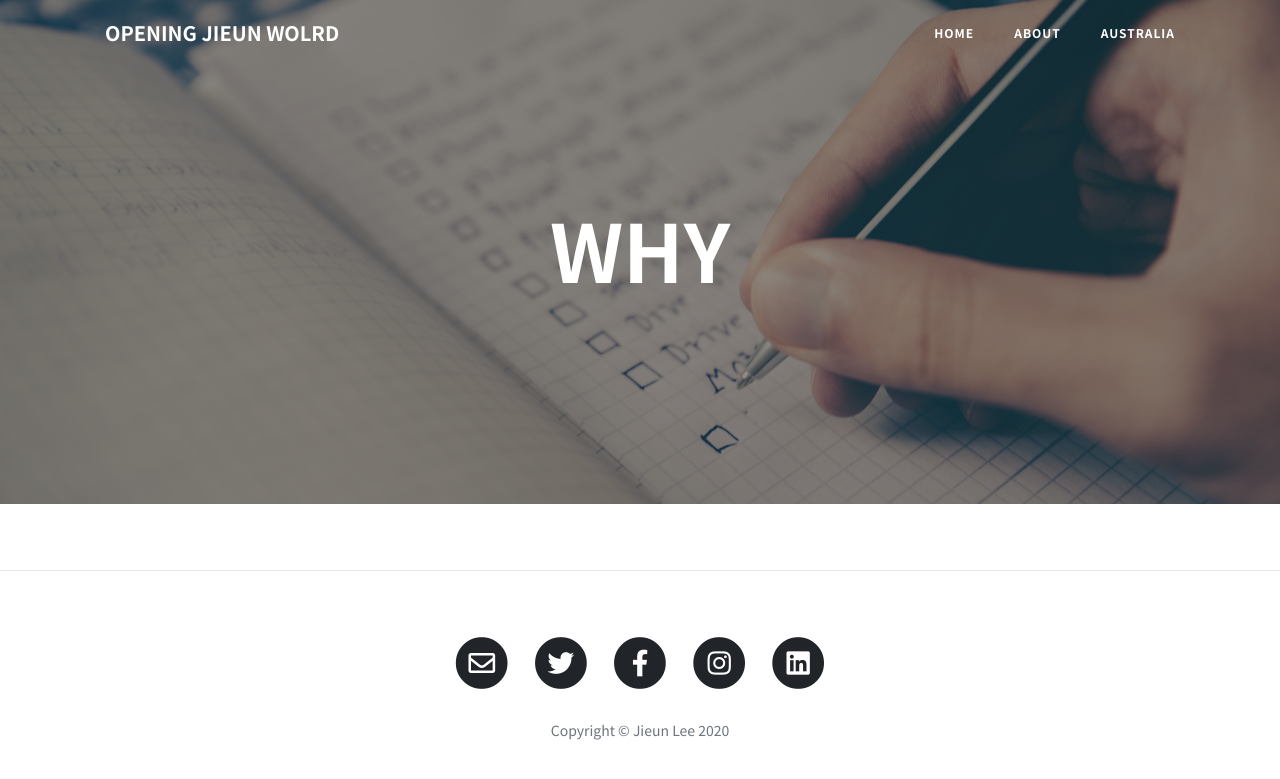
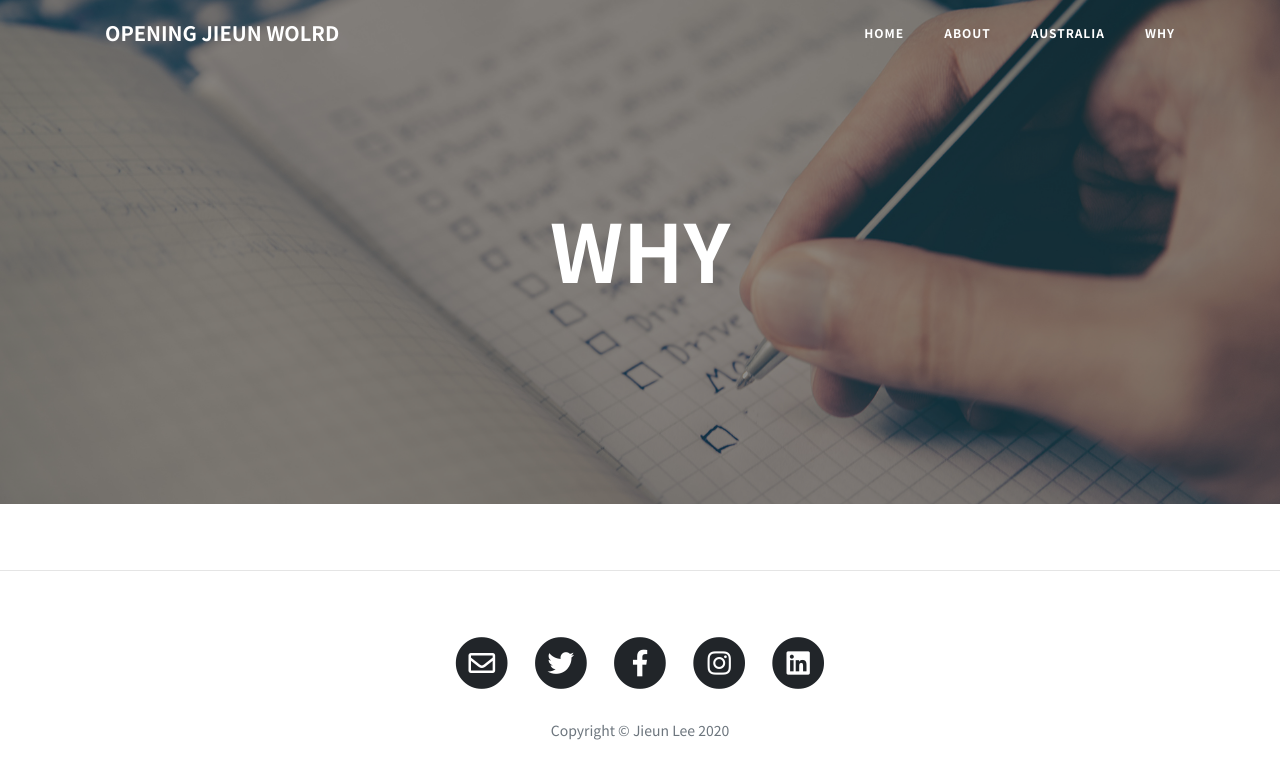
Before and after one commit to Jieun-june-lee/Openingjieun, a Jekyll site: the page built from category/Why.html, in a window 1280 px wide. Shown: the top 779 px of the page. Built offline with Jekyll 4.4.1, drawn with Linux system fonts in a browser that asks for light colours.

Commit message:
category

```diff
--- a/_includes/navbar.html
+++ b/_includes/navbar.html
@@ -17,6 +17,9 @@
         <li class="nav-item">
           <a class="nav-link" href="{{ "/posts" | relative_url }}">Australia</a>
         </li>
+        <li class="nav-item">
+          <a class="nav-link" href="{{ "/why" | relative_url }}">Why</a>
+        </li>
       </ul>
     </div>
   </div>
--- a/category/Why.html
+++ b/category/Why.html
@@ -1,7 +1,7 @@
 ---
 layout: page
 title: WHY
-permalink: /category/why/
+permalink: /why/
 background: '/img/bg-post.jpg'
 ---
 
```
